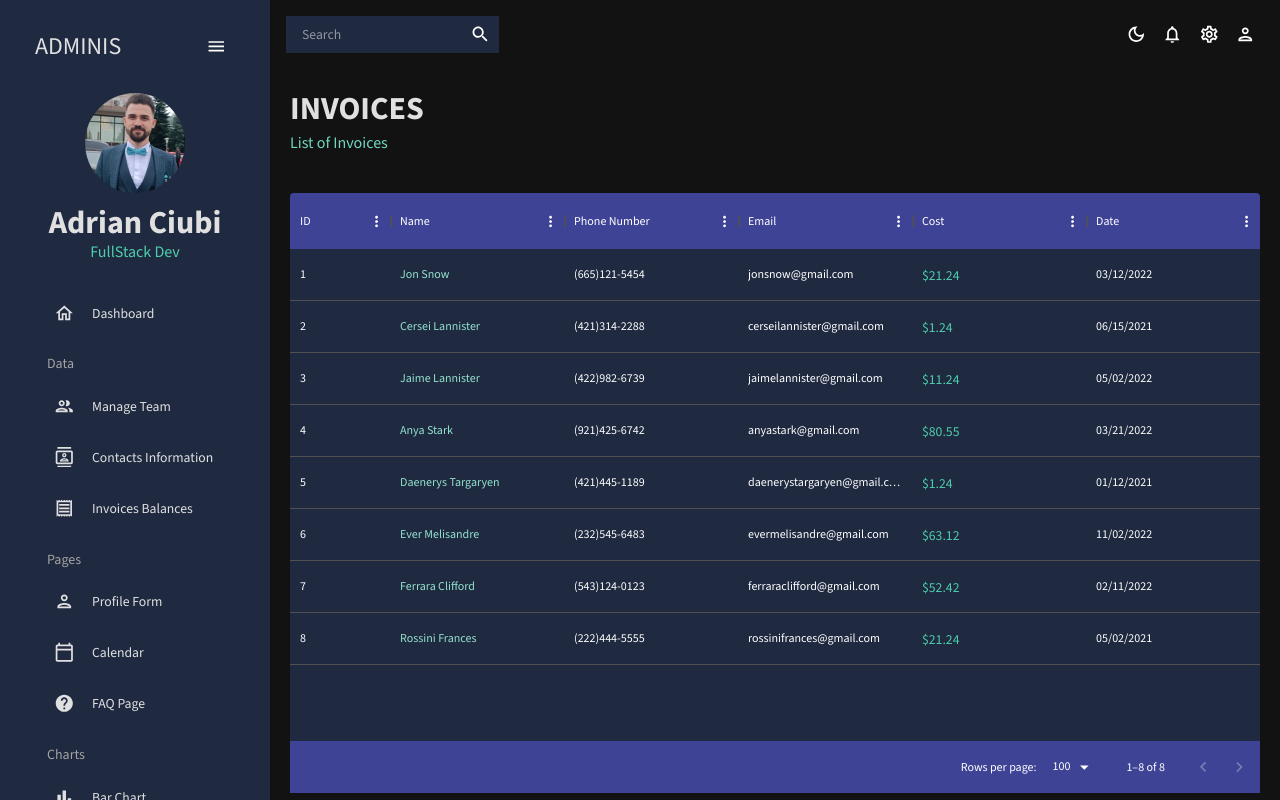
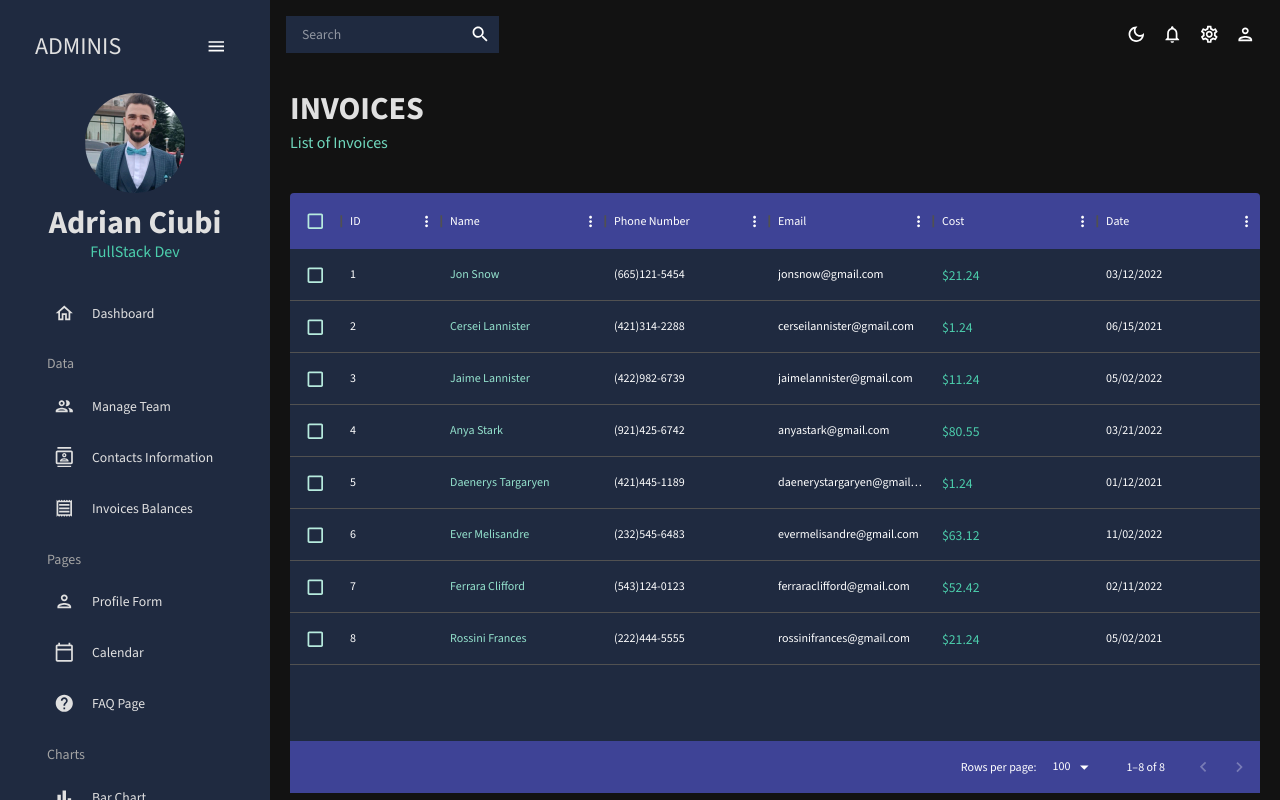
Before and after one commit to ciubiadi/React-Admin-Dashboard, a React (Create React App) app: page /invoices in a window 1280 px wide. Built offline with nearby package versions, Linux system fonts and the light colour scheme; the HTML template or start-up script is replaced by a standard one.

Commit message:
add checkbox column to DataGrid and style it

```diff
--- a/src/scenes/invoices/index.jsx
+++ b/src/scenes/invoices/index.jsx
@@ -75,9 +75,12 @@ const Invoices = () => {
                         borderTop: "none",
                         backgroundColor: colors.blueAccent[700]
                     },
+                    "& .MuiCheckbox-root": {
+                        color: `${colors.greenAccent[200]} !important`
+                    }
                 }}
             >
-                <DataGrid
+                <DataGrid checkboxSelection
                     rows={mockDataInvoices}
                     columns={columns}
                 />
```
